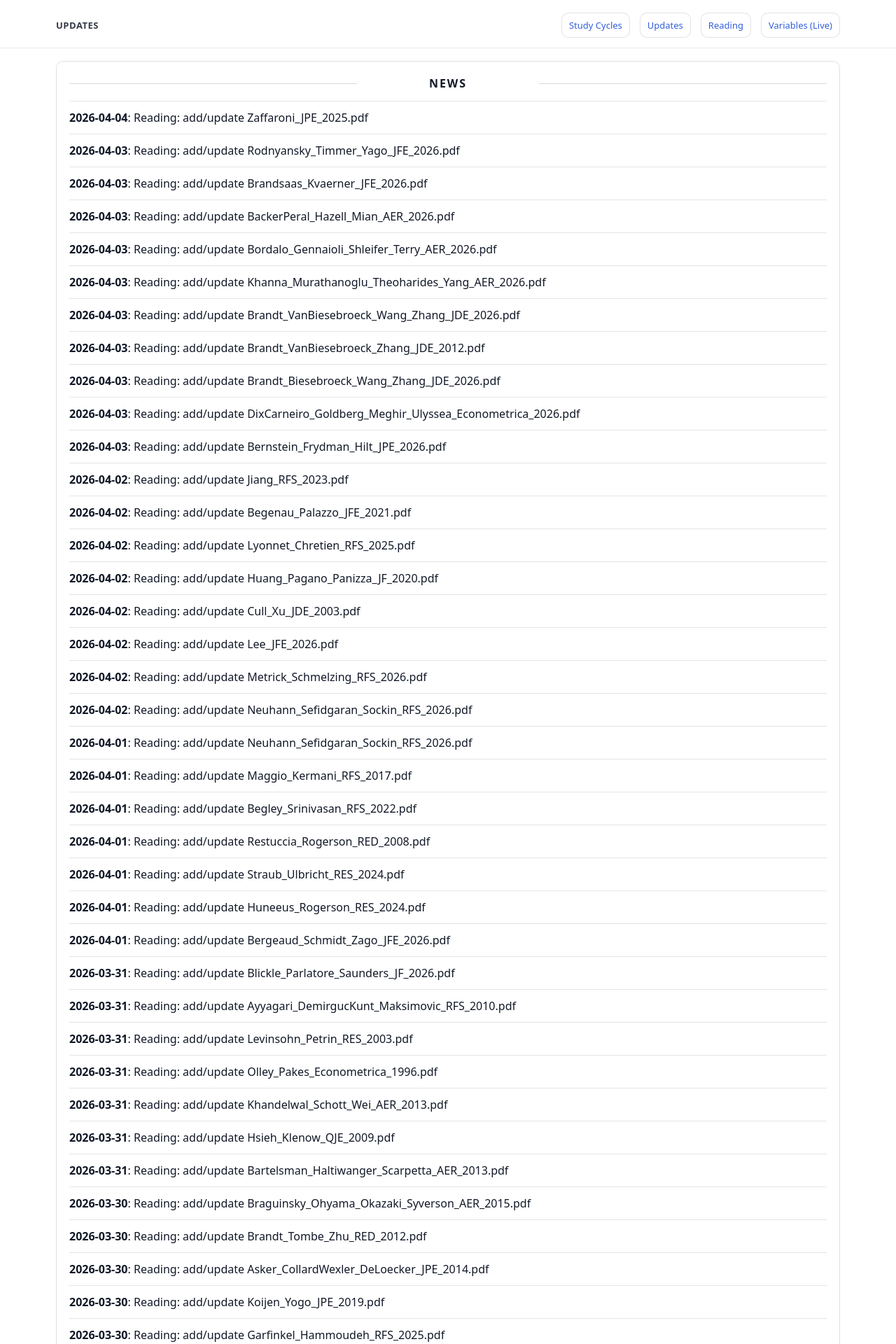
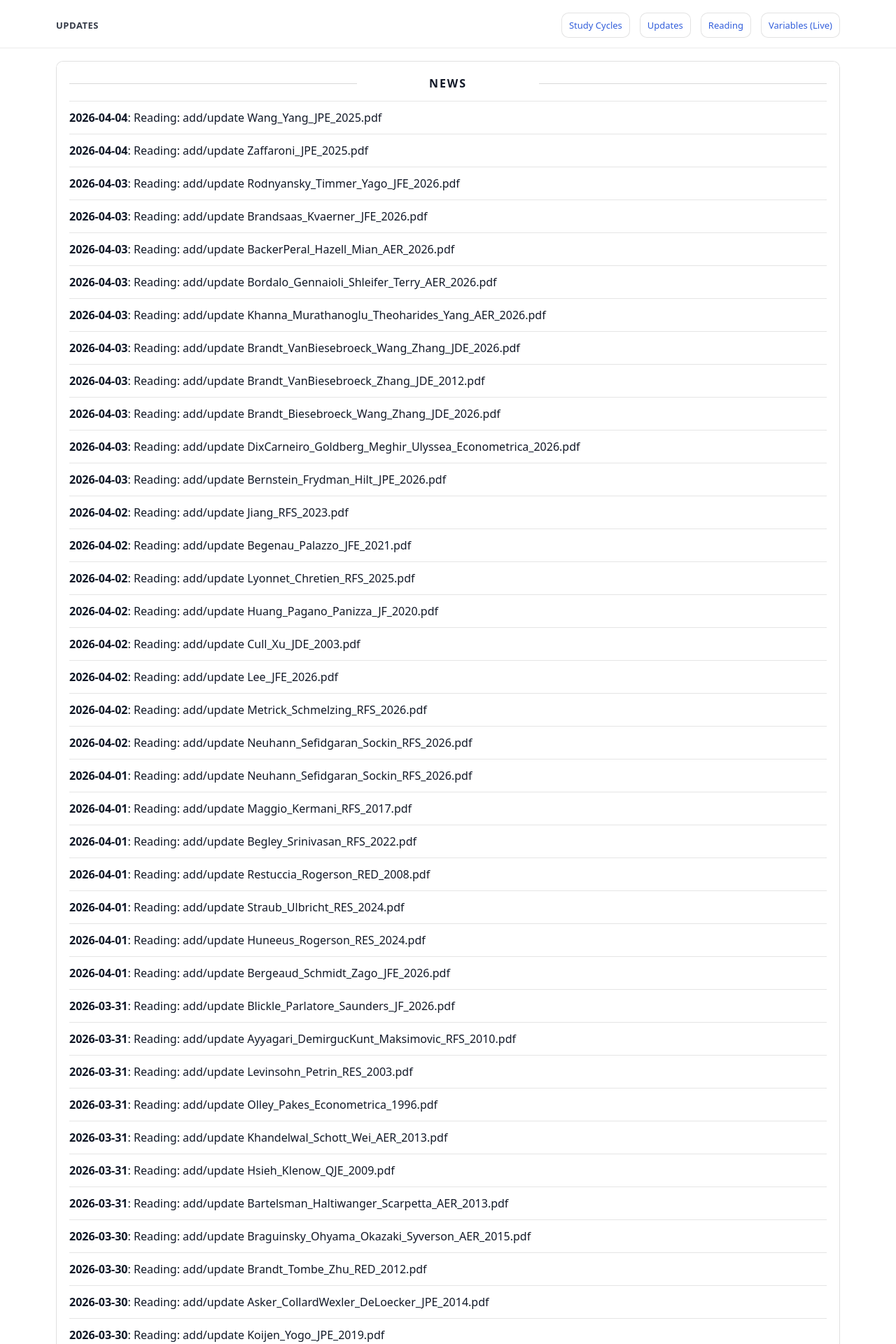
Before and after one commit to yaxinzn/study-archive, a Jekyll site: the page built from updates/index.md, in a window 1280 px wide. Shown: the top 1920 px of the page at 70% size. Built offline with Jekyll 4.4.1, drawn with Linux system fonts in a browser that asks for light colours; some of the changed text lies outside the part shown.

Commit message:
chore: update NEWS feed

```diff
--- a/_data/news.yml
+++ b/_data/news.yml
@@ -1,4 +1,7 @@
 # Auto-generated update history (sorted newest -> oldest). Do not edit manually.
+- ts: "1775246573"
+  date: "2026-04-04"
+  title: "Reading: add/update Wang_Yang_JPE_2025.pdf"
 - ts: "1775245007"
   date: "2026-04-04"
   title: "Reading: add/update Zaffaroni_JPE_2025.pdf"
```
